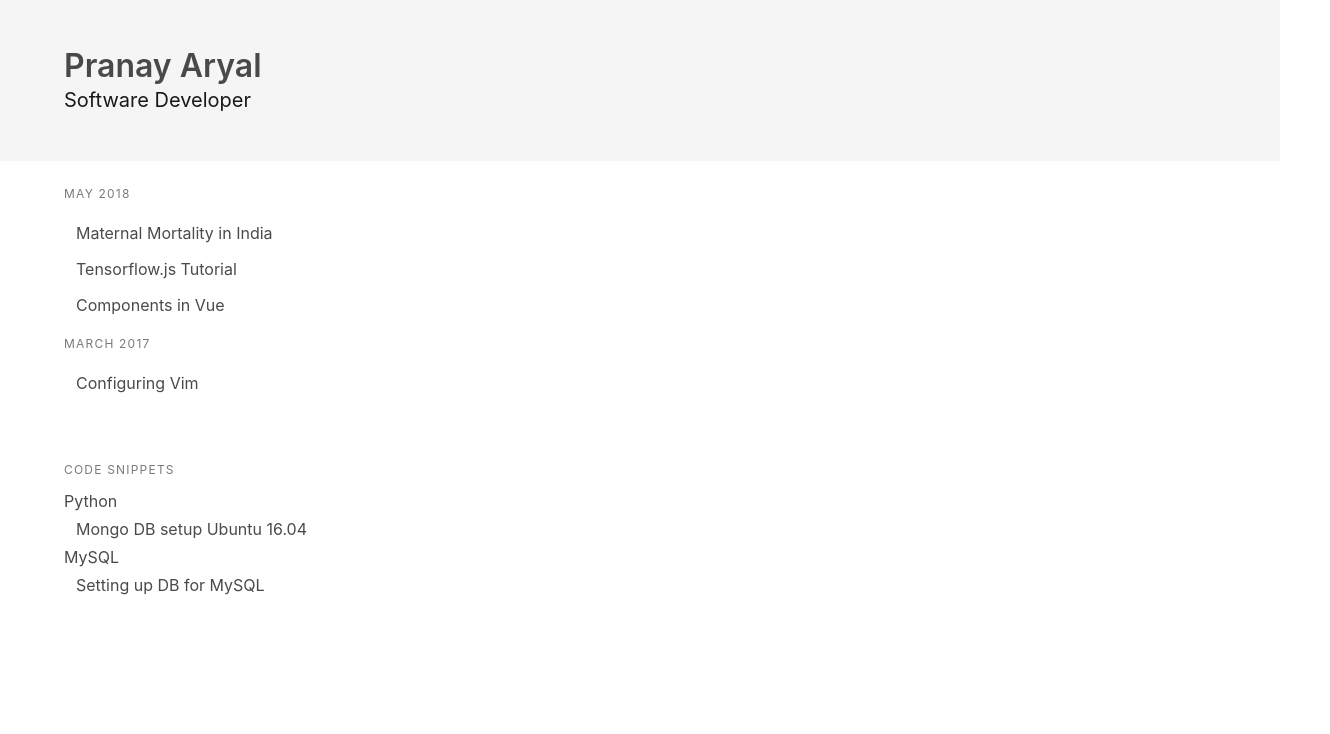
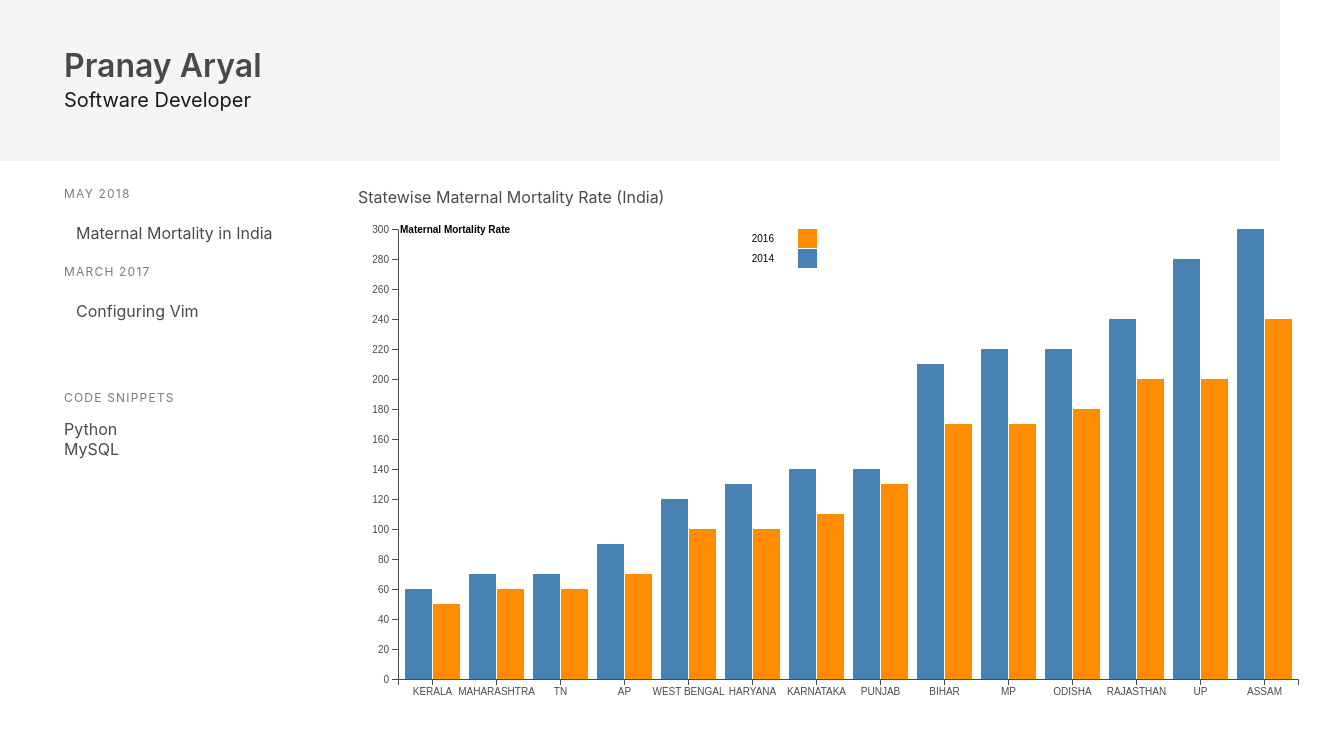
Before and after one commit to pranayaryal/port, a React (Create React App) app: page /mmr in a window 1280 px wide. Shown: the top 734 px of the page, 1330 px wide, since content can reach past the window. Built offline with nearby package versions, Linux system fonts and the light colour scheme.

Commit message:
final touches

```diff
--- a/src/App.js
+++ b/src/App.js
@@ -19,8 +19,7 @@ class App extends Component {
                   <Menu />
                 </div>
                 <div className="column">
-                    <Route path="/tensorflow" component={Tensorflow}/>
-                    <Route path="/mort" component={Mort}/>
+                    <Route path="/mmr" component={Mort}/>
                     <Route exact={true} path="/vim" component={Vim}/>
                 </div>
               </div>
--- a/src/Menu.js
+++ b/src/Menu.js
@@ -12,13 +12,7 @@ class Menu extends Component {
         </p>
         <ul class="menu-list">
             <li>
-                <Link to="/mort">Maternal Mortality in India</Link>
-            </li>
-            <li>
-                <Link to="/tensorflow">Tensorflow.js Tutorial</Link>
-            </li>
-            <li>
-                <Link to="/components-vue">Components in Vue</Link>
+                <Link to="/mmr">Maternal Mortality in India</Link>
             </li>
         </ul>
         <p className="menu-label">
@@ -36,11 +30,9 @@ class Menu extends Component {
         <ul className="menu-list">
             <li>
                 <p>Python</p>
-                <Link to="/vim">Mongo DB setup Ubuntu 16.04</Link>
             </li>
             <li>
                 <p>MySQL</p>
-                <Link to="/vim">Setting up DB for MySQL</Link>
             </li>
         </ul>
 
--- a/src/data.js
+++ b/src/data.js
@@ -1,11 +1,17 @@
 const rawCsv = 'State,2014,2016\n' +
 'KERALA,60,50\n' +
 'MAHARASHTRA,70,60\n' +
-'TAMIL NADU,70,60\n'+
-'ANDHRA PRADESH,90,70\n' +
+'TN,70,60\n'+
+'AP,90,70\n' +
 'WEST BENGAL,120,100\n' +
 'HARYANA,130,100\n' +
 'KARNATAKA,140,110\n' +
-'PUNJAB,140,130';
+'PUNJAB,140,130\n' +
+'BIHAR,210,170\n'+
+'MP,220,170\n' +
+'ODISHA,220,180\n' +
+'RAJASTHAN,240,200\n' +
+'UP,280,200\n' +
+'ASSAM,300,240'
 
 export default rawCsv;
```
